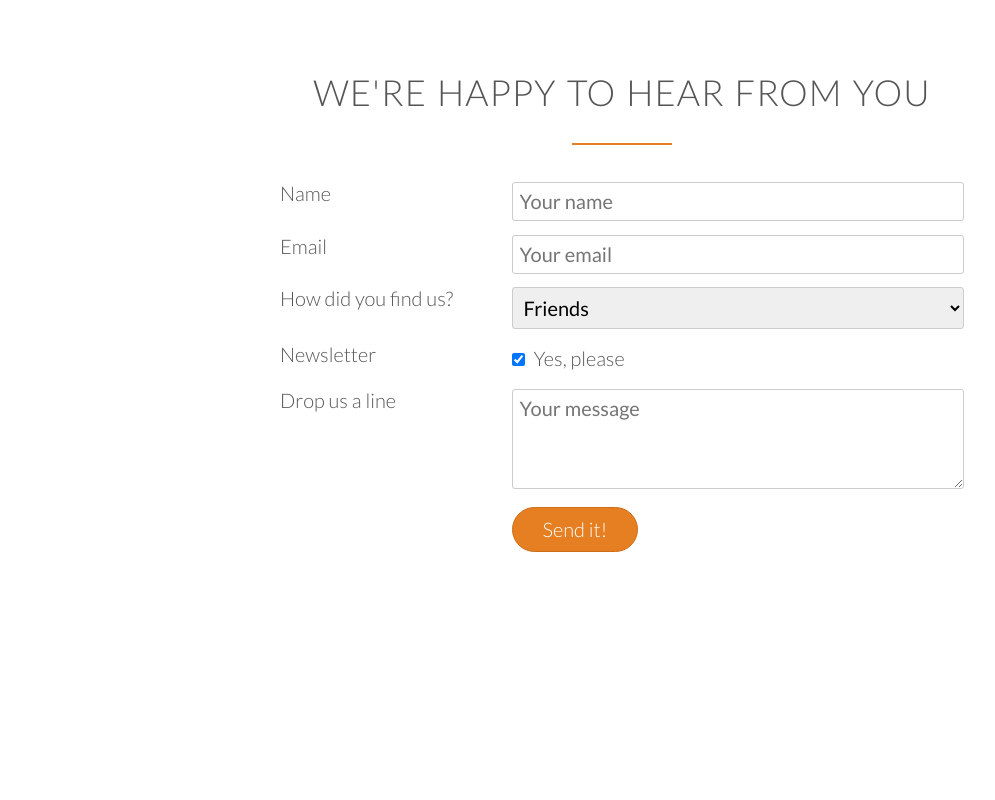
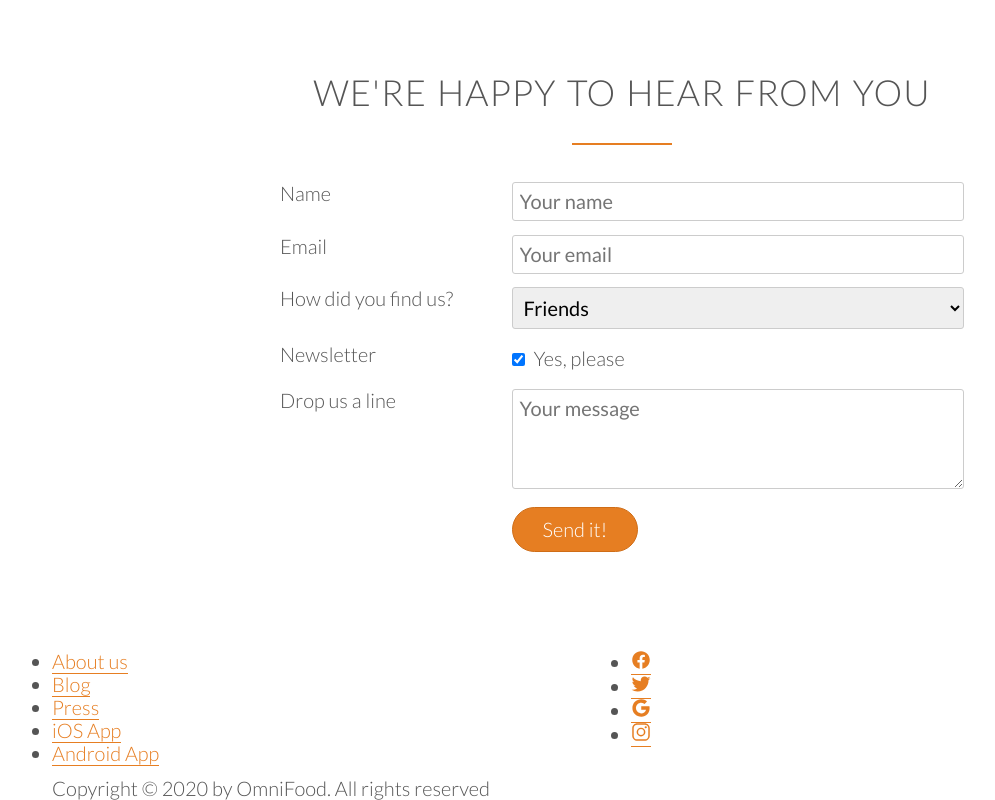
Before and after one commit to limon4ikas/OmniFood, a plain HTML site: page index.html in a window 1280 px wide. Shown: the part 4563-5363 px from the top of the page, without its empty margins (18-1013 px from the left). Before the commit the page ends 5202 px from the top, so only its background shows below. Drawn offline with nearby package versions, Linux system fonts and the light colour scheme.

Commit message:
footer HTML

```diff
--- a/index.html
+++ b/index.html
@@ -396,6 +396,33 @@
             </div>
         </section>
 
+        <footer>
+            <div class="row">
+                <div class="col span-1-of-2">
+                    <ul class="footer-nav">
+                        <li><a href="#">About us</a></li>
+                        <li><a href="#">Blog</a></li>
+                        <li><a href="#">Press</a></li>
+                        <li><a href="#">iOS App</a></li>
+                        <li><a href="#">Android App</a></li>
+                    </ul>
+                </div>
+                <div class="col span-1-of-2">
+                    <ul class="social-links">
+                        <li><a href="#"><ion-icon name="logo-facebook"></ion-icon></a></li>
+                        <li><a href="#"><ion-icon name="logo-twitter"></ion-icon></a></li>
+                        <li><a href="#"><ion-icon name="logo-google"></ion-icon></a></li>
+                        <li><a href="#"><ion-icon name="logo-instagram"></ion-icon></a></li>
+                    </ul>
+                </div>
+            </div>
+            <div class="row">
+                <p>Copyright &copy; 2020 by OmniFood. All rights reserved</p>
+            </div>
+
+
+        </footer>
+
          <script src="https://unpkg.com/ionicons@5.0.0/dist/ionicons.js"></script>
     </body>
 </html>
```
